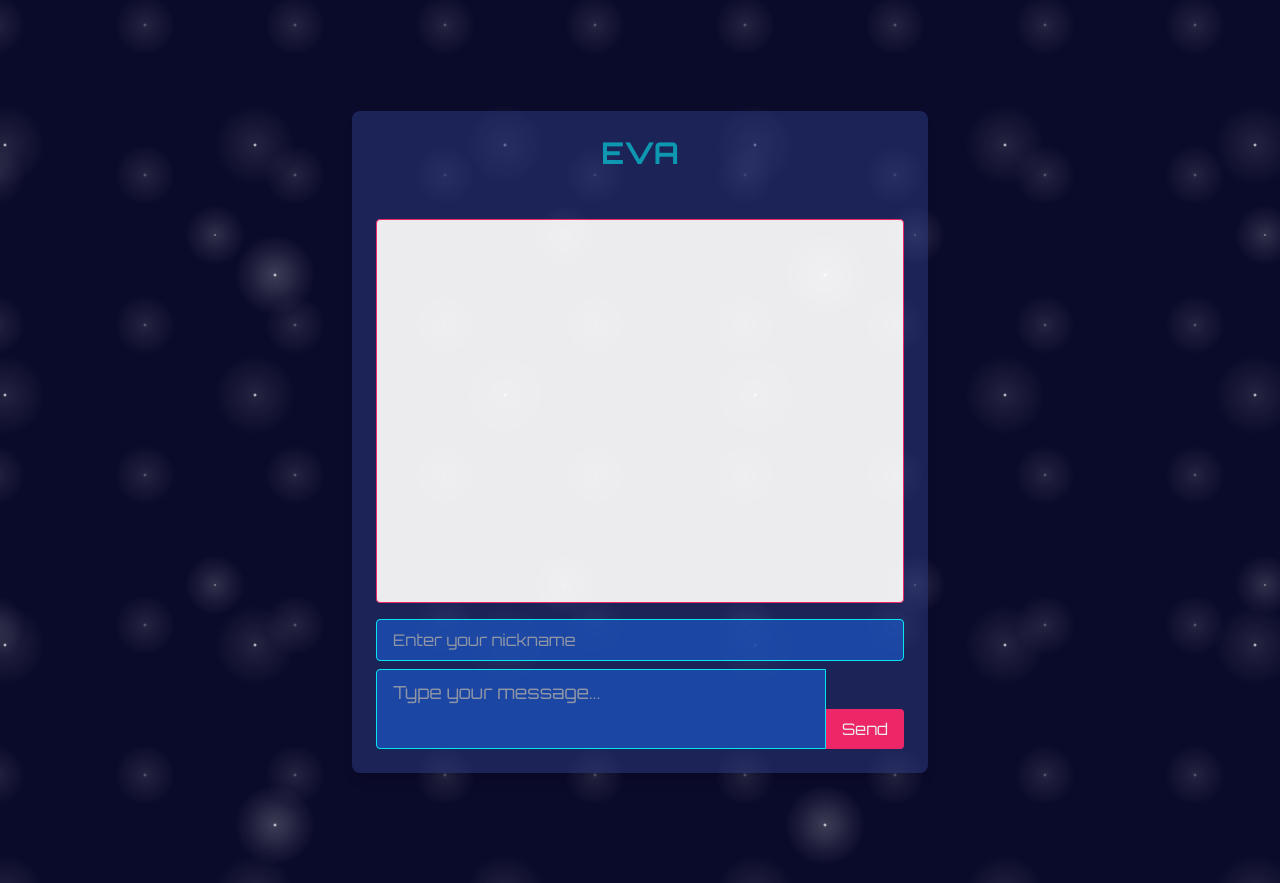
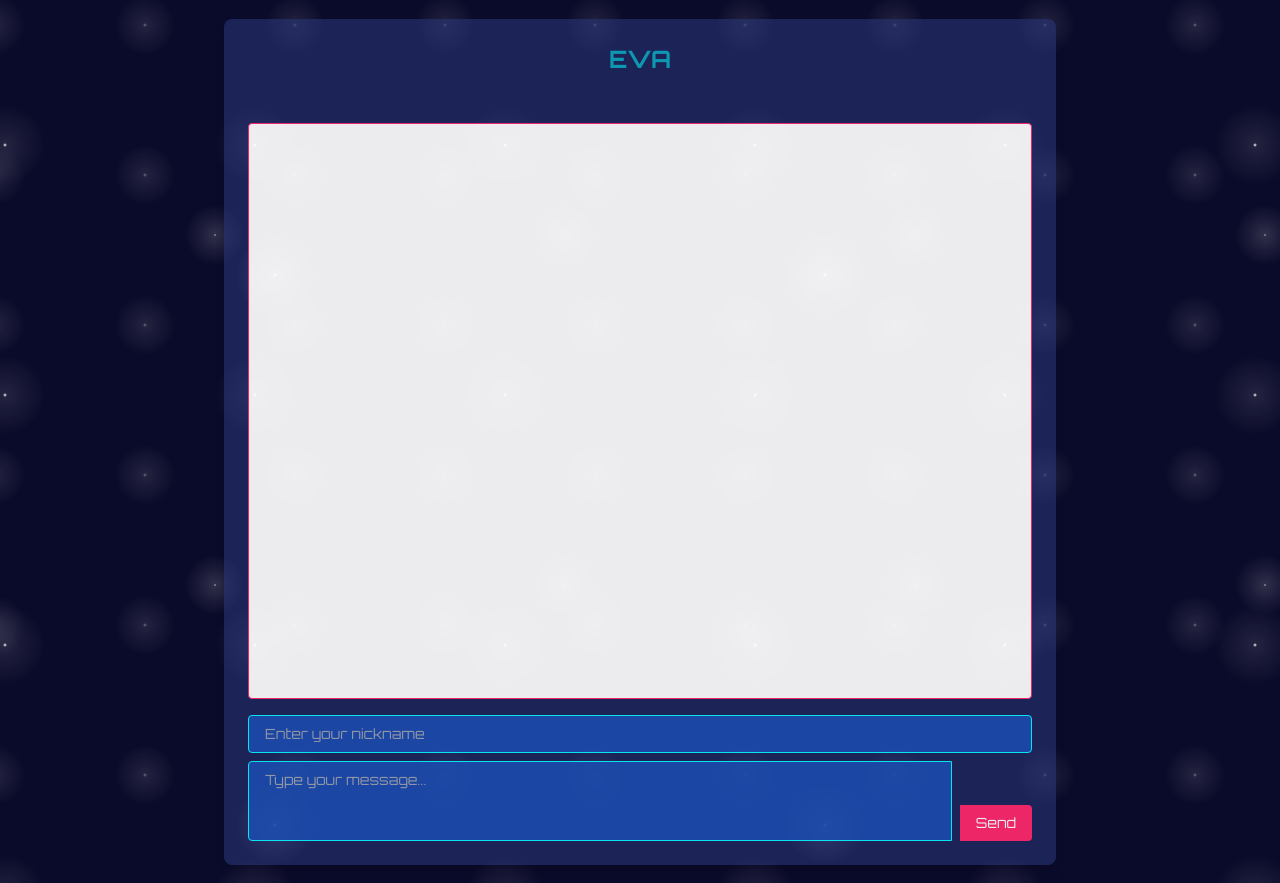
Before and after one commit to Jerieth/CIPHER, a Flask app: page / in a window 1280 px wide. Run offline with Flask 3, Linux system fonts and the light colour scheme; some libraries are stand-ins or nearby versions.

Commit message:
Agent query: Is the message box wider now? Can users read more of the message text without scrolling down?

```diff
--- a/static/css/output.css
+++ b/static/css/output.css
@@ -586,6 +586,10 @@ video {
   display: none;
 }
 
+.h-144 {
+  height: 36rem;
+}
+
 .h-20 {
   height: 5rem;
 }
@@ -594,20 +598,24 @@ video {
   height: 1.5rem;
 }
 
-.h-96 {
-  height: 24rem;
+.h-screen {
+  height: 100vh;
 }
 
-.h-screen {
-  height: 100vh;
+.w-11\/12 {
+  width: 91.666667%;
 }
 
 .w-full {
   width: 100%;
 }
 
-.max-w-xl {
-  max-width: 36rem;
+.max-w-3xl {
+  max-width: 52rem;
+}
+
+.max-w-\[90\%\] {
+  max-width: 90%;
 }
 
 .flex-grow {
@@ -628,6 +636,10 @@ video {
   resize: none;
 }
 
+.items-start {
+  align-items: flex-start;
+}
+
 .items-end {
   align-items: flex-end;
 }
@@ -640,8 +652,18 @@ video {
   justify-content: center;
 }
 
+.space-x-2 > :not([hidden]) ~ :not([hidden]) {
+  --tw-space-x-reverse: 0;
+  margin-right: calc(0.5rem * var(--tw-space-x-reverse));
+  margin-left: calc(0.5rem * calc(1 - var(--tw-space-x-reverse)));
+}
+
 .overflow-y-auto {
   overflow-y: auto;
+}
+
+.break-words {
+  overflow-wrap: break-word;
 }
 
 .rounded {
@@ -731,9 +753,9 @@ video {
   font-family: Orbitron, sans-serif;
 }
 
-.text-3xl {
-  font-size: 1.875rem;
-  line-height: 2.25rem;
+.text-2xl {
+  font-size: 1.5rem;
+  line-height: 2rem;
 }
 
 .text-base {
@@ -741,14 +763,14 @@ video {
   line-height: 1.5rem;
 }
 
-.text-lg {
-  font-size: 1.125rem;
-  line-height: 1.75rem;
-}
-
 .text-sm {
   font-size: 0.875rem;
   line-height: 1.25rem;
+}
+
+.text-xs {
+  font-size: 0.75rem;
+  line-height: 1rem;
 }
 
 .font-bold {
--- a/static/js/chat.js
+++ b/static/js/chat.js
@@ -36,8 +36,9 @@ document.addEventListener('DOMContentLoaded', () => {
         messageElement.appendChild(nicknameElement);
         const messageTextElement = document.createElement('span');
         messageTextElement.textContent = data.message;
+        messageTextElement.className = 'break-words max-w-[90%]';
         messageElement.appendChild(messageTextElement);
-        messageElement.className = 'mb-2 p-2 bg-chat-bg rounded flex items-center text-base';
+        messageElement.className = 'mb-2 p-2 bg-chat-bg rounded flex items-start text-base';
         chatMessages.appendChild(messageElement);
         chatMessages.scrollTop = chatMessages.scrollHeight;
     });
--- a/templates/index.html
+++ b/templates/index.html
@@ -36,14 +36,14 @@
     </style>
 </head>
 <body class="bg-deep-space text-star-white font-orbitron h-screen flex items-center justify-center starry-bg">
-    <div class="w-full max-w-xl bg-cosmic-blue bg-opacity-60 rounded-lg shadow-lg p-6 chat-container">
-        <h1 class="text-3xl font-bold mb-4 text-center text-neon-cyan animate-pulse-slow">EVA</h1>
-        <div id="typing-indicator" class="text-sm text-neon-cyan mb-2 h-6"></div>
-        <div id="chat-messages" class="h-96 overflow-y-auto mb-4 p-2 border border-neon-pink rounded bg-white text-black text-lg"></div>
-        <input type="text" id="nickname-input" class="w-full bg-deep-space border border-neon-cyan rounded px-4 py-2 mb-2 focus:outline-none focus:ring-2 focus:ring-neon-pink" placeholder="Enter your nickname">
-        <form id="message-form" class="flex items-end">
-            <textarea id="message-input" class="flex-grow bg-deep-space border border-neon-cyan rounded-l px-4 py-2 focus:outline-none focus:ring-2 focus:ring-neon-pink h-20 resize-none text-lg" placeholder="Type your message..."></textarea>
-            <button type="submit" class="bg-neon-pink text-star-white px-4 py-2 rounded-r hover:bg-opacity-80 focus:outline-none focus:ring-2 focus:ring-neon-cyan transition-colors duration-300">Send</button>
+    <div class="w-full max-w-3xl bg-cosmic-blue bg-opacity-60 rounded-lg shadow-lg p-6 chat-container">
+        <h1 class="text-2xl font-bold mb-4 text-center text-neon-cyan animate-pulse-slow">EVA</h1>
+        <div id="typing-indicator" class="text-xs text-neon-cyan mb-2 h-6"></div>
+        <div id="chat-messages" class="h-144 overflow-y-auto mb-4 p-2 border border-neon-pink rounded bg-white text-black text-sm"></div>
+        <input type="text" id="nickname-input" class="w-full bg-deep-space border border-neon-cyan rounded px-4 py-2 mb-2 focus:outline-none focus:ring-2 focus:ring-neon-pink text-sm" placeholder="Enter your nickname">
+        <form id="message-form" class="flex items-end space-x-2">
+            <textarea id="message-input" class="flex-grow bg-deep-space border border-neon-cyan rounded-l px-4 py-2 focus:outline-none focus:ring-2 focus:ring-neon-pink h-20 resize-none text-sm w-11/12" placeholder="Type your message..."></textarea>
+            <button type="submit" class="bg-neon-pink text-star-white px-4 py-2 rounded-r hover:bg-opacity-80 focus:outline-none focus:ring-2 focus:ring-neon-cyan transition-colors duration-300 text-sm">Send</button>
         </form>
     </div>
     <script src="{{ url_for('static', filename='js/chat.js') }}"></script>
```
Also changed, not shown: tailwind.config.js (+7 -0 lines).
